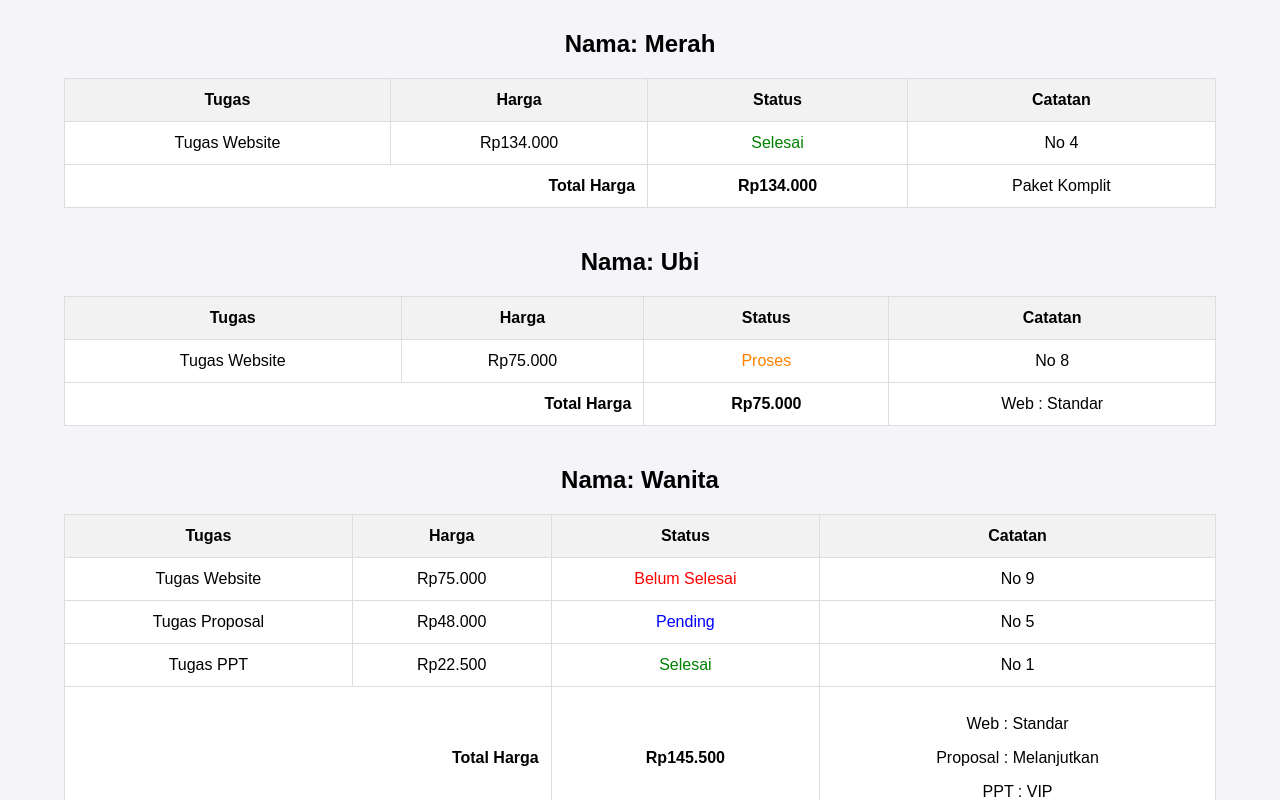
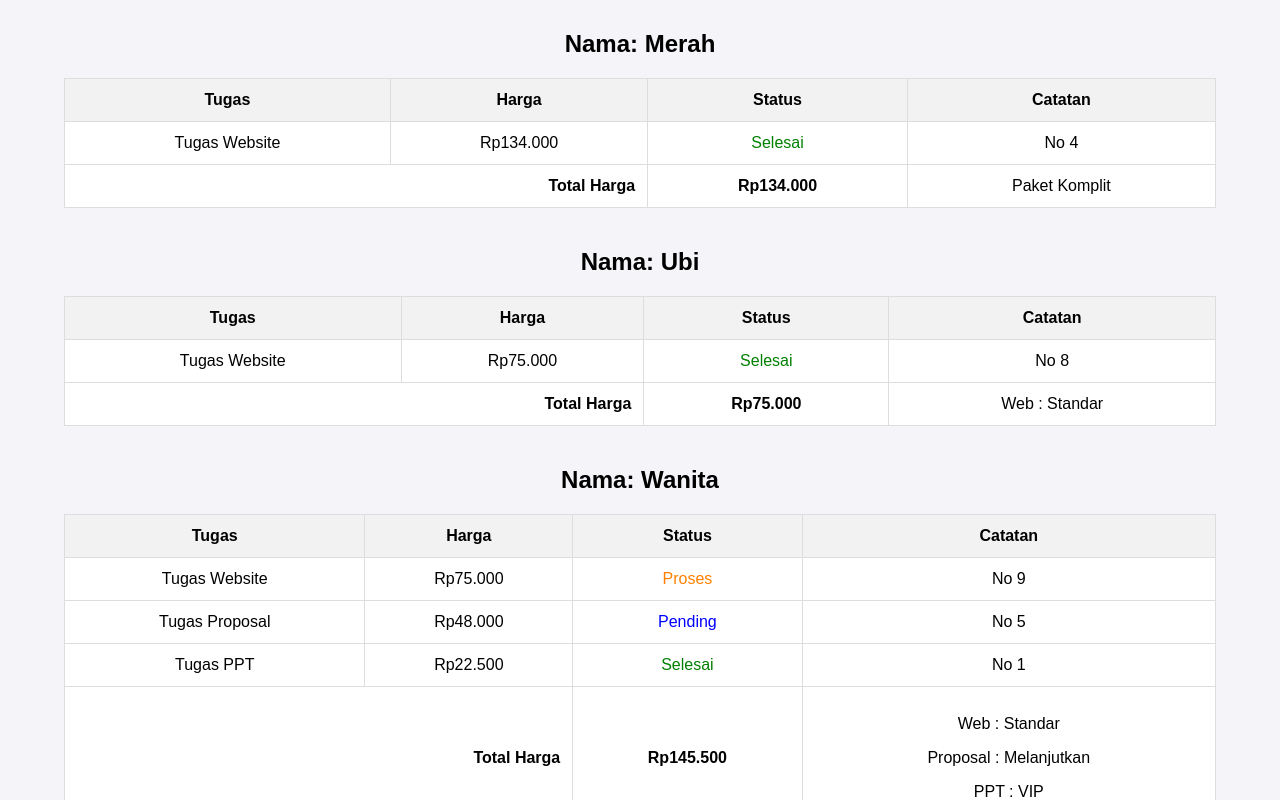
Before and after one commit to IQ-Kat/IQ-Kat.github.io, a plain HTML site: page Daftar/index.html in a window 1280 px wide. Shown: the part 546-1346 px from the top of the page. Drawn offline with Linux system fonts and the light colour scheme.

Commit message:
Update index.html
yuni clear

```diff
--- a/Daftar/index.html
+++ b/Daftar/index.html
@@ -148,7 +148,7 @@
         <tr>
             <td>Tugas Website</td>
             <td>Rp75.000</td>
-            <td class="status-proses"> Proses</td>
+            <td class="status-selesai"> Selesai </td>
             <td>No 8</td>
         </tr>
         <tr>
@@ -174,7 +174,7 @@
         <tr>
             <td>Tugas Website</td>
             <td>Rp75.000</td>
-            <td class="status-belum">Belum Selesai</td>
+            <td class="status-proses">Proses</td>
             <td>No 9</td>
         </tr>
         <tr>
```
